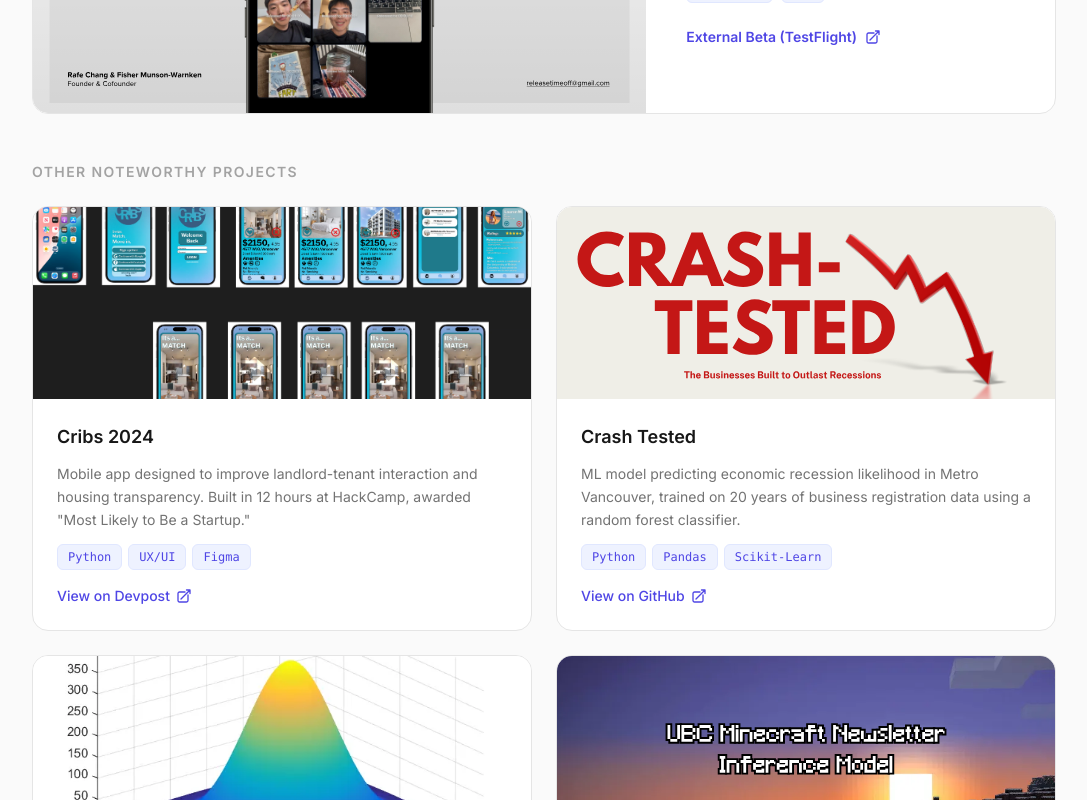
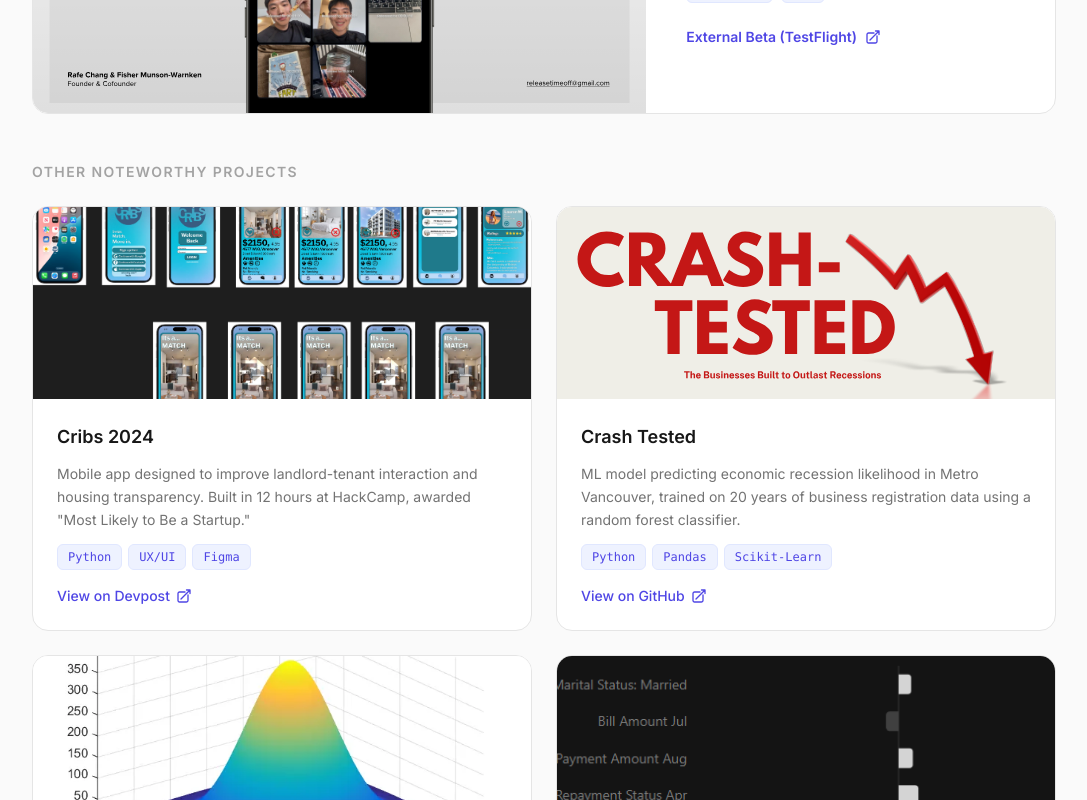
Before and after one commit to fisher-mw/fisher-mw, a React (Vite) app in the folder portfolio-react/: page / in a window 1280 px wide. Shown: the part 2000-2800 px from the top of the page, without its empty margins (96-1183 px from the left). Built offline with nearby package versions, Linux system fonts and the light colour scheme.

Commit message:
added cc default to portfolio

```diff
--- a/portfolio-react/src/data/projects.js
+++ b/portfolio-react/src/data/projects.js
@@ -43,8 +43,21 @@ export const projects = [
     link: 'https://github.com/fisher-mw/Statistical-Inference-CPSC210/tree/main',
     linkLabel: 'View on GitHub',
   },
+
   {
     id: 5,
+    title: 'eXAI: Credit Card Defualt Classifier',
+    description:
+      'Trained an ensemble model to predict if a client will default on their next payment. With the goal of explainability, the model metrics and per-prediction evaluation are made transparent using SHAP analysis.',
+    award: null,
+    tags: ['Python', 'Machine Learning', 'Fullstack'],
+    image: '/projects/default_classifier.png',
+    imageScale: 1.4,
+    link: 'https://cpsc-330-project.vercel.app/predict',
+    linkLabel: 'Link to project',
+  },
+  {
+    id: 6,
     title: 'Minecraft Newsletter Model',
     description:
       'kNN classification model predicting newsletter subscription likelihood for players on the UBC Minecraft server, using API-sourced behavioral metrics.',
```
Also changed, not shown: portfolio-react/public/projects/default_classifier.png (added).
